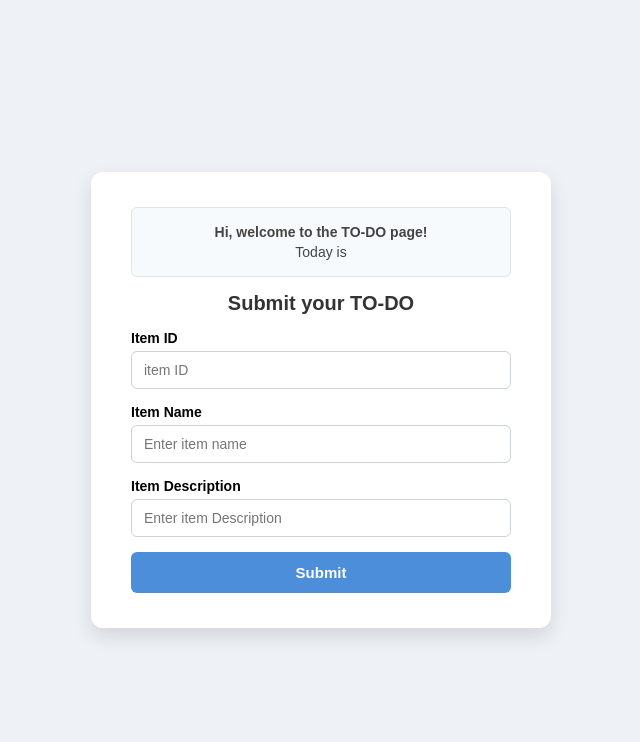
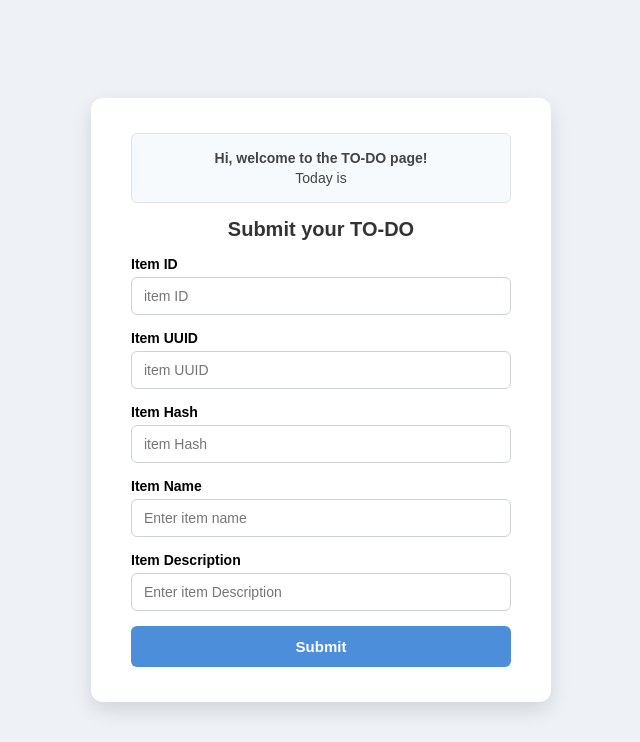
Before and after one commit to RSPTechSolution/Assignment_4_DevOps_Github_V2, a Flask app: template frontend/templates/index.html in a window 1280 px wide. Shown: the top 742 px of the page, without its empty margins (319-959 px from the left). Run offline with Flask 3, Linux system fonts and the light colour scheme; the template is opened without the code that fills it, so the values that code supplies are empty.

```diff
--- /dev/null
+++ b/backend/app.py
@@ -0,0 +1,25 @@
+from flask import Flask, request
+from dotenv import load_dotenv
+import os
+import pymongo
+
+load_dotenv()
+
+MONGO_URI = os.getenv('MONGO_URI')
+
+client = pymongo.MongoClient(MONGO_URI)
+
+db = client.Python
+
+collenction = db['to-do-list']
+
+app = Flask(__name__)
+
+@app.route('/submittodoitem', methods=['POST'])
+def submit():
+    form_data = dict(request.form)
+    collenction.insert_one(form_data)
+    return "Data Submitted Successfully"
+
+if __name__ == '__main__':
+    app.run(host='0.0.0.0',port=9000, debug=True)
--- /dev/null
+++ b/backend/requirements.txt
@@ -0,0 +1,2 @@
+flask
+requests
--- a/frontend/templates/index.html
+++ b/frontend/templates/index.html
@@ -119,6 +119,12 @@
             <label>Item ID</label>
             <input type="text" name="name" placeholder="item ID" required>
 
+            <label>Item UUID</label>
+            <input type="text" name="name" placeholder="item UUID" required>
+
+            <label>Item Hash</label>
+            <input type="text" name="name" placeholder="item Hash" required>
+
             <label>Item Name</label>
             <input type="text" name="name" placeholder="Enter item name" required>
 
```
Also changed, not shown: 1 other file.
